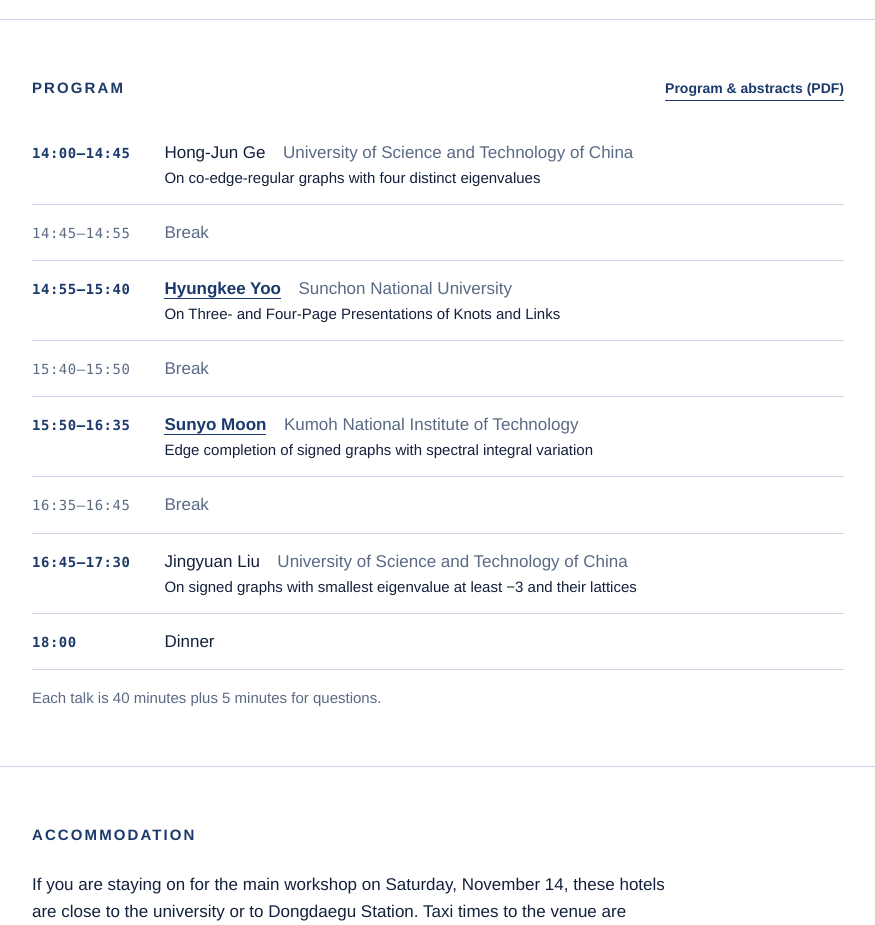
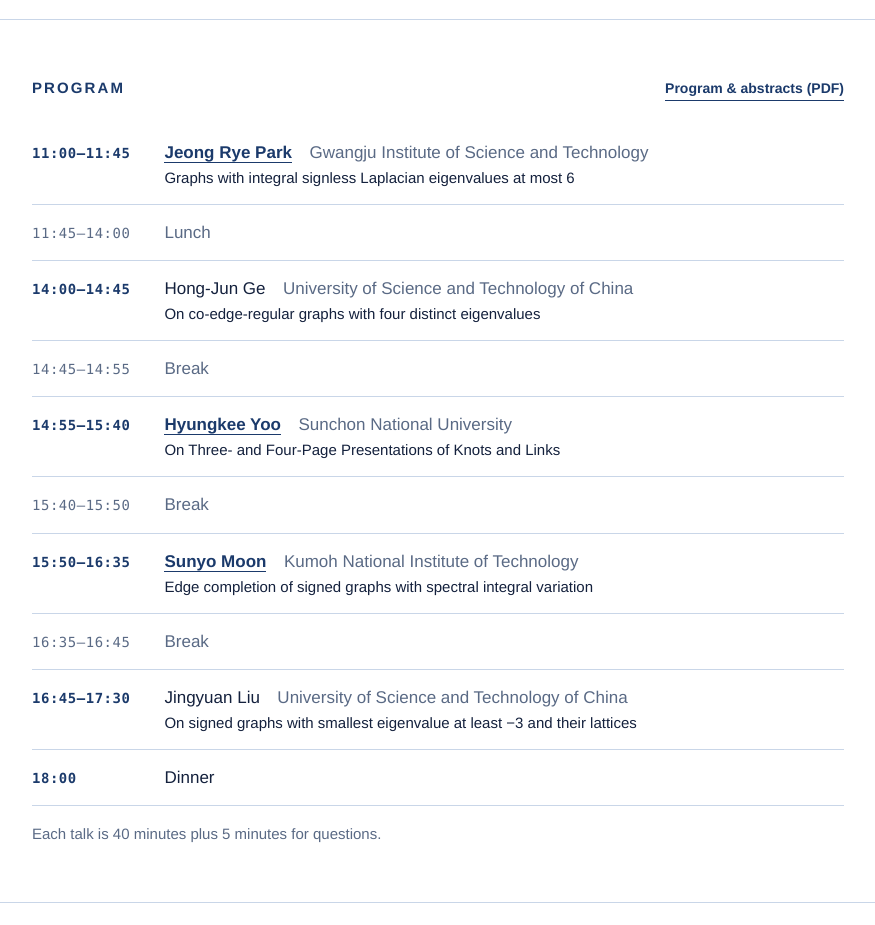
Before and after one commit to oh-research/youngkppy, a plain HTML site: page index.html in a window 1280 px wide. Shown: the part 800-1725 px from the top of the page, without its empty margins (202-1077 px from the left). Drawn offline with nearby package versions, Linux system fonts and the light colour scheme.

Commit message:
Restore 11:00 talk by Jeong Rye Park and lunch in program
Co-Authored-By: Claude Fable 5.2 <noreply@anthropic.com>

```diff
--- a/index.html
+++ b/index.html
@@ -360,6 +360,14 @@
     <table class="program">
       <tbody>
         <tr>
+          <th scope="row" class="mono">11:00–11:45</th>
+          <td><span class="who"><a href="https://sites.google.com/view/parkjr/home">Jeong Rye Park</a> <span class="affil">Gwangju Institute of Science and Technology</span></span><span class="title">Graphs with integral signless Laplacian eigenvalues at most 6</span></td>
+        </tr>
+        <tr class="pause">
+          <th scope="row" class="mono">11:45–14:00</th>
+          <td>Lunch</td>
+        </tr>
+        <tr>
           <th scope="row" class="mono">14:00–14:45</th>
           <td><span class="who">Hong-Jun Ge <span class="affil">University of Science and Technology of China</span></span><span class="title">On co-edge-regular graphs with four distinct eigenvalues</span></td>
         </tr>
```
